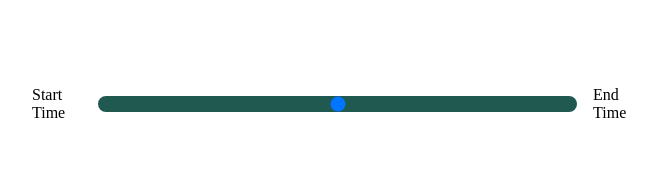
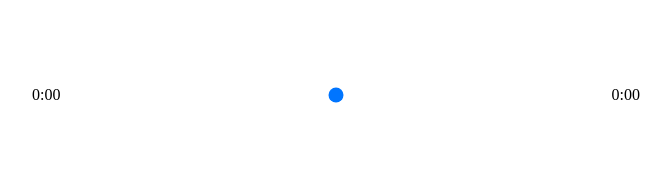
Before and after one commit to TurqayUmudzade/Music-Player-React, a React (Create React App) app in the folder MusicPlayer/: page / in a window 1280 px wide. Shown: the part 410-590 px from the top of the page, without its empty margins (304-975 px from the left). Built offline with nearby package versions, Linux system fonts and the light colour scheme.

Commit message:
debugged player

```diff
--- a/MusicPlayer/src/App.js
+++ b/MusicPlayer/src/App.js
@@ -9,10 +9,15 @@
 function App() {
   const [songs, setSongs] = useState(data());
   const [currentSong, setCurrentSong] = useState(songs[0]);
+  const [isPlaying, setIsPlaying] = useState(false);
   return (
     <div className="App">
       <Song currentSong={currentSong} />
-      <Player currentSong={currentSong} />
+      <Player
+        setIsPlaying={setIsPlaying}
+        currentSong={currentSong}
+        isPlaying={isPlaying}
+      />
     </div>
   );
 }
--- a/MusicPlayer/src/components/player.js
+++ b/MusicPlayer/src/components/player.js
@@ -1,21 +1,48 @@
-import React, { useRef } from "react";
+import React, { useRef, useState } from "react";
 import { FontAwesomeIcon } from "@fortawesome/react-fontawesome";
 import {
   faPlay,
   faAngleLeft,
   faAngleRight,
 } from "@fortawesome/free-solid-svg-icons";
-const Player = ({ currentSong }) => {
+
+const Player = ({ currentSong, isPlaying, setIsPlaying }) => {
   const audioRef = useRef(null);
+  console.log();
+  const playSongHandler = () => {
+    if (isPlaying) {
+      console.log(1);
+      audioRef.current.pause();
+      setIsPlaying(!isPlaying);
+    } else {
+      audioRef.current.play();
+      setIsPlaying(!isPlaying);
+    }
+  };
 
-  const playSongHandler = () => {};
+  const timeUpdateHandler = (e) => {
+    const current = e.target.currentTime;
+    const duration = e.target.duration;
+    setSongInfo({ ...songInfo, currentTime: current, duration });
+  };
+
+  const getTime = (time) => {
+    return (
+      Math.floor(time / 60) + ":" + ("0" + Math.floor(time % 60)).slice(-2)
+    );
+  };
+
+  const [songInfo, setSongInfo] = useState({
+    currentTime: null,
+    duration: null,
+  });
 
   return (
     <div className="player">
       <div className="time-control">
-        <p>Start Time</p>
-        <input type="range" name="" id="" />
-        <p>End Time</p>
+        <p>{getTime(songInfo.currentTime)}</p>
+        <input type="range" />
+        <p>{getTime(songInfo.duration)}</p>
       </div>
       <div className="play-control">
         <FontAwesomeIcon className="skip-back" size="2x" icon={faAngleLeft} />
@@ -23,7 +50,7 @@
           className="play"
           size="2x"
           icon={faPlay}
-          onClick={playSongHandler()}
+          onClick={playSongHandler}
         />
         <FontAwesomeIcon
           className="skip-forward"
@@ -31,7 +58,12 @@
           icon={faAngleRight}
         />
       </div>
-      <audio src={currentSong.audio} ref={audioRef}></audio>
+      <audio
+        onTimeUpdate={timeUpdateHandler}
+        onLoadedMetadata={timeUpdateHandler}
+        src={currentSong.audio}
+        ref={audioRef}
+      ></audio>
     </div>
   );
 };
--- a/MusicPlayer/src/styles/_player.scss
+++ b/MusicPlayer/src/styles/_player.scss
@@ -13,7 +13,7 @@
   input {
     width: 100%;
     -webkit-appearance: none;
-    background: #205950;
+    // background: #205950;
     border-radius: 2rem;
     cursor: pointer;
   }
```
Also changed, not shown: 1 other file (tests, documents, lock files or other folders).
